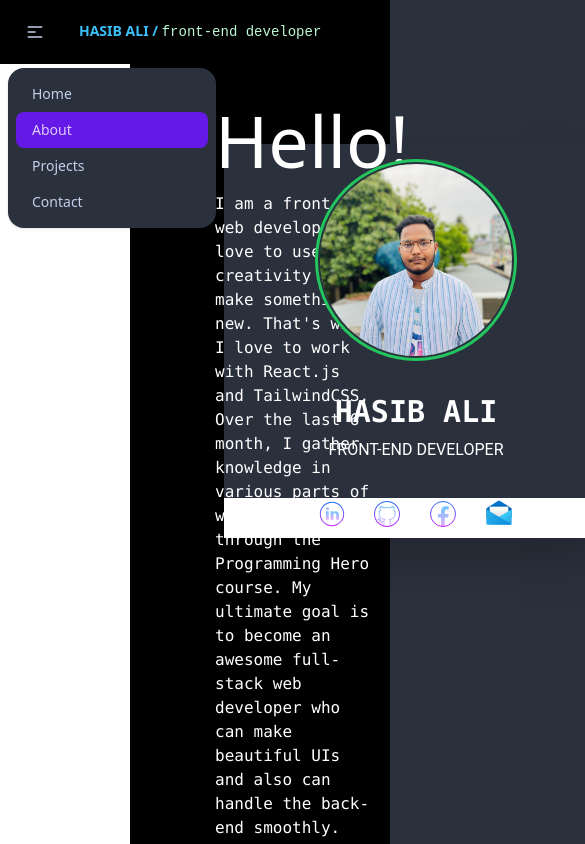
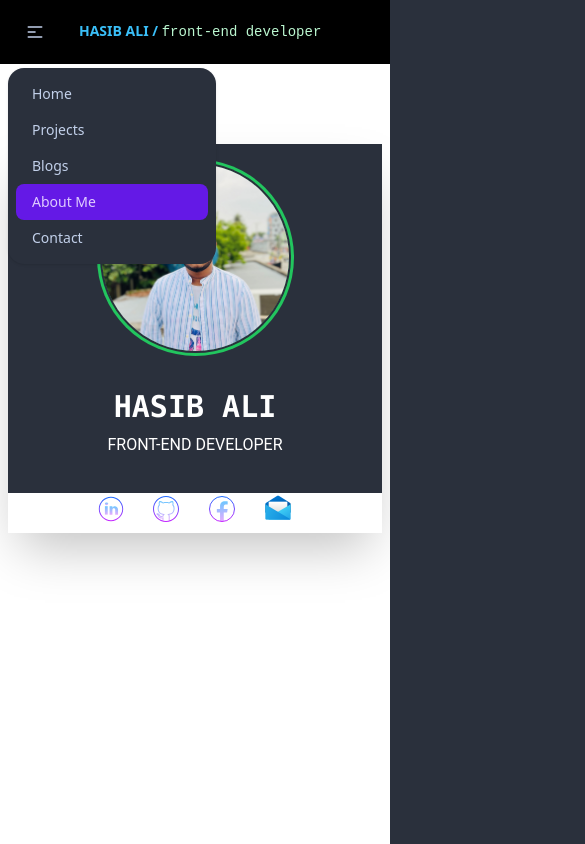
Before and after one commit to HasibAliOpu/dev-portfolio, a React (Create React App) app: page /about in a window 390 px wide. Both pictures are taken after a click on the label 35 px from the left and 32 px from the top of the page. Shown: the top 844 px of the page, 585 px wide, since content can reach past the window. Built offline with nearby package versions, Linux system fonts and the light colour scheme.

Commit message:
responsive the about me page

```diff
--- a/src/components/AboutMe/AboutMe.js
+++ b/src/components/AboutMe/AboutMe.js
@@ -9,9 +9,9 @@ import { SkillBar } from "react-skills";
 const AboutMe = () => {
   return (
     <div className="text-white">
-      <div className="grid grid-cols-2">
-        <div className="bg-white h-screen w-8/12 ">
-          <div className="w-96 bg-base-100 shadow-2xl mt-20 ml-56">
+      <div className="grid grid-cols-1 lg:grid-cols-2">
+        <div className="bg-white h-screen lg:w-8/12 ">
+          <div className="max-w-sm lg:w-full bg-base-100 shadow-2xl mt-20 mx-2 lg:mx-0 lg:ml-56">
             <figure>
               <div className="avatar">
                 <div className="w-1/2 mx-auto mt-5 rounded-full ring ring-green-500 ring-offset-base-100 ring-offset-2">
@@ -69,15 +69,15 @@ const AboutMe = () => {
               can make beautiful UIs and also can handle the back-end smoothly.
             </p>
           </div>
-          <div className="px-8 ">
+          <div className="lg:px-8">
             <h1 className="text-center font-bold font-mono text-xl">
               My Skills
             </h1>
             <div className="scale-100 hover:scale-105 ease-in duration-300">
-              <SkillBar name="HTML" level={95} color="#f77f00" />
+              <SkillBar name="HTML" level={99} color="#f77f00" />
             </div>
             <div className="py-1 scale-100 hover:scale-105 ease-in duration-300">
-              <SkillBar name="CSS" level={80} color="#219ebc" />
+              <SkillBar name="CSS" level={88} color="#219ebc" />
             </div>
             <div className="pb-1 scale-100 hover:scale-105 ease-in duration-300">
               <SkillBar name="JavaScript" level={90} color="#ffea00" />
@@ -92,7 +92,7 @@ const AboutMe = () => {
               <SkillBar name="Tailwind" level={90} color="#219ebc" />
             </div>
             <div className="pb-1 scale-100 hover:scale-105 ease-in duration-300">
-              <SkillBar name="Node.JS" level={65} color="#7cb518" />
+              <SkillBar name="Node.JS" level={75} color="#7cb518" />
             </div>
             <div className="pb-1 scale-100 hover:scale-105 ease-in duration-300">
               <SkillBar name="Express.JS" level={70} color="#081c15" />
--- a/src/components/Navbar/Navbar.js
+++ b/src/components/Navbar/Navbar.js
@@ -3,7 +3,7 @@ import { Link, NavLink } from "react-router-dom";
 
 const Navbar = () => {
   return (
-    <div className="sticky top-0">
+    <div className="sticky top-0 z-50">
       <div className="navbar  bg-black">
         <div className="navbar-start">
           <div className="dropdown">
@@ -31,10 +31,13 @@ const Navbar = () => {
                 <NavLink to="/">Home</NavLink>
               </li>
               <li>
-                <NavLink to="/about">About</NavLink>
+                <NavLink to="/projects">Projects</NavLink>
               </li>
               <li>
-                <NavLink to="/projects">Projects</NavLink>
+                <NavLink to="/blogs">Blogs</NavLink>
+              </li>
+              <li>
+                <NavLink to="/about">About Me</NavLink>
               </li>
               <li>
                 <NavLink to="/contact">Contact</NavLink>
```
